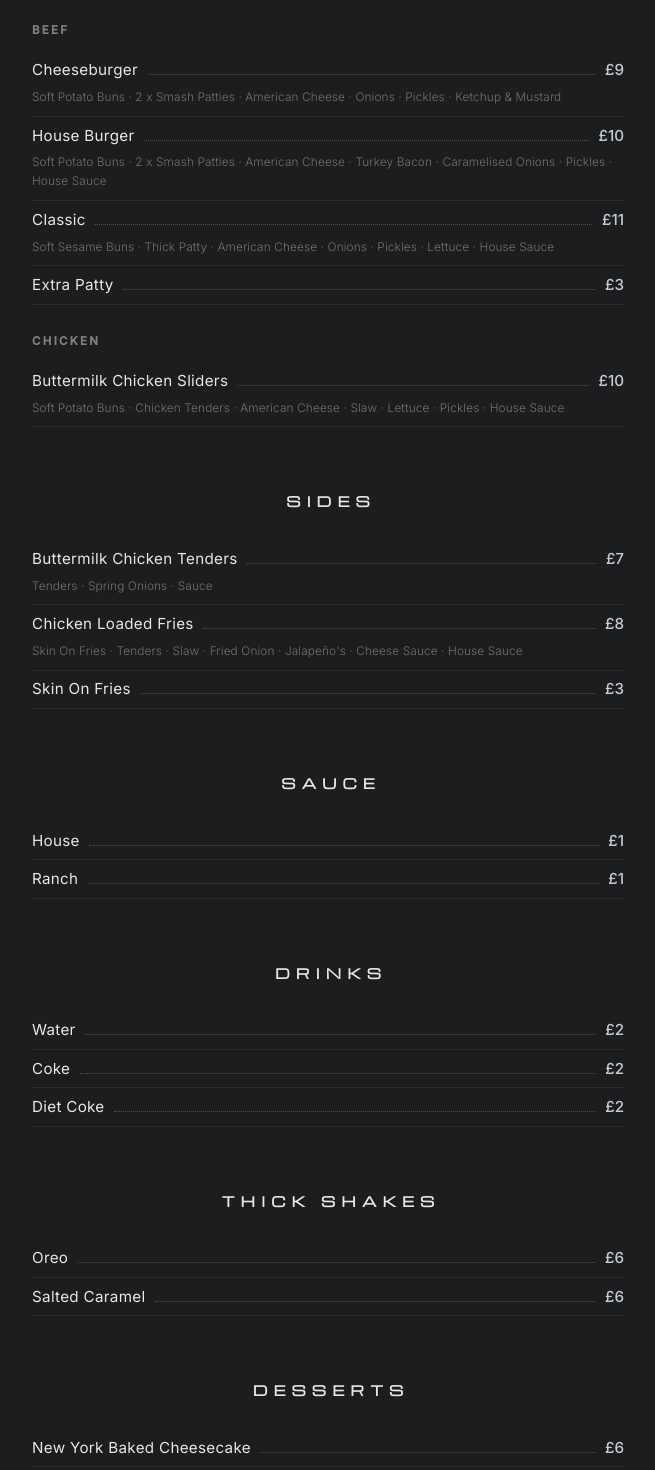
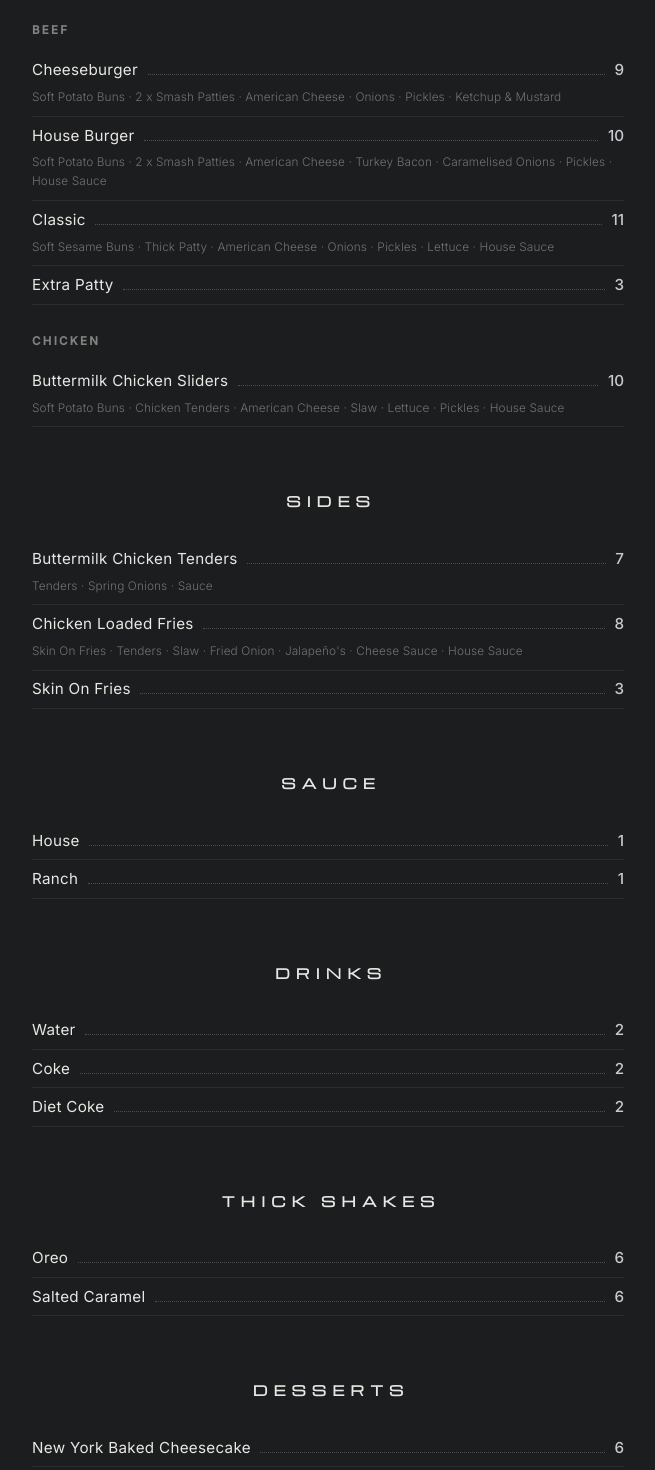
Before and after one commit to createweb7/spaceship, a Next.js app: page /menu in a window 1280 px wide. Shown: the part 200-1670 px from the top of the page, without its empty margins (312-967 px from the left). Built offline with nearby package versions, Linux system fonts and the light colour scheme.

Commit message:
Remove £ symbol and price disclaimer note from menu

```diff
--- a/app/menu/page.js
+++ b/app/menu/page.js
@@ -28,7 +28,7 @@ export default function Menu() {
               <div className="item-row">
                 <span className="name">Cheeseburger</span>
                 <span className="fill"></span>
-                <span className="price">£9</span>
+                <span className="price">9</span>
               </div>
               <p className="desc">
                 Soft Potato Buns · 2 x Smash Patties · American Cheese · Onions · Pickles · Ketchup
@@ -39,7 +39,7 @@ export default function Menu() {
               <div className="item-row">
                 <span className="name">House Burger</span>
                 <span className="fill"></span>
-                <span className="price">£10</span>
+                <span className="price">10</span>
               </div>
               <p className="desc">
                 Soft Potato Buns · 2 x Smash Patties · American Cheese · Turkey Bacon · Caramelised
@@ -50,7 +50,7 @@ export default function Menu() {
               <div className="item-row">
                 <span className="name">Classic</span>
                 <span className="fill"></span>
-                <span className="price">£11</span>
+                <span className="price">11</span>
               </div>
               <p className="desc">
                 Soft Sesame Buns · Thick Patty · American Cheese · Onions · Pickles · Lettuce ·
@@ -61,7 +61,7 @@ export default function Menu() {
               <div className="item-row">
                 <span className="name">Extra Patty</span>
                 <span className="fill"></span>
-                <span className="price">£3</span>
+                <span className="price">3</span>
               </div>
             </div>
           </div>
@@ -71,7 +71,7 @@ export default function Menu() {
               <div className="item-row">
                 <span className="name">Buttermilk Chicken Sliders</span>
                 <span className="fill"></span>
-                <span className="price">£10</span>
+                <span className="price">10</span>
               </div>
               <p className="desc">
                 Soft Potato Buns · Chicken Tenders · American Cheese · Slaw · Lettuce · Pickles ·
@@ -87,7 +87,7 @@ export default function Menu() {
             <div className="item-row">
               <span className="name">Buttermilk Chicken Tenders</span>
               <span className="fill"></span>
-              <span className="price">£7</span>
+              <span className="price">7</span>
             </div>
             <p className="desc">Tenders · Spring Onions · Sauce</p>
           </div>
@@ -95,7 +95,7 @@ export default function Menu() {
             <div className="item-row">
               <span className="name">Chicken Loaded Fries</span>
               <span className="fill"></span>
-              <span className="price">£8</span>
+              <span className="price">8</span>
             </div>
             <p className="desc">
               Skin On Fries · Tenders · Slaw · Fried Onion · Jalapeño&apos;s · Cheese Sauce · House
@@ -106,7 +106,7 @@ export default function Menu() {
             <div className="item-row">
               <span className="name">Skin On Fries</span>
               <span className="fill"></span>
-              <span className="price">£3</span>
+              <span className="price">3</span>
             </div>
           </div>
         </div>
@@ -117,14 +117,14 @@ export default function Menu() {
             <div className="item-row">
               <span className="name">House</span>
               <span className="fill"></span>
-              <span className="price">£1</span>
+              <span className="price">1</span>
             </div>
           </div>
           <div className="item">
             <div className="item-row">
               <span className="name">Ranch</span>
               <span className="fill"></span>
-              <span className="price">£1</span>
+              <span className="price">1</span>
             </div>
           </div>
         </div>
@@ -135,21 +135,21 @@ export default function Menu() {
             <div className="item-row">
               <span className="name">Water</span>
               <span className="fill"></span>
-              <span className="price">£2</span>
+              <span className="price">2</span>
             </div>
           </div>
           <div className="item">
             <div className="item-row">
               <span className="name">Coke</span>
               <span className="fill"></span>
-              <span className="price">£2</span>
+              <span className="price">2</span>
             </div>
           </div>
           <div className="item">
             <div className="item-row">
               <span className="name">Diet Coke</span>
               <span className="fill"></span>
-              <span className="price">£2</span>
+              <span className="price">2</span>
             </div>
           </div>
         </div>
@@ -160,14 +160,14 @@ export default function Menu() {
             <div className="item-row">
               <span className="name">Oreo</span>
               <span className="fill"></span>
-              <span className="price">£6</span>
+              <span className="price">6</span>
             </div>
           </div>
           <div className="item">
             <div className="item-row">
               <span className="name">Salted Caramel</span>
               <span className="fill"></span>
-              <span className="price">£6</span>
+              <span className="price">6</span>
             </div>
           </div>
         </div>
@@ -178,7 +178,7 @@ export default function Menu() {
             <div className="item-row">
               <span className="name">New York Baked Cheesecake</span>
               <span className="fill"></span>
-              <span className="price">£6</span>
+              <span className="price">6</span>
             </div>
           </div>
         </div>
@@ -187,7 +187,6 @@ export default function Menu() {
           Please speak to a member of staff about any allergies or intolerances before placing
           your order. Full allergen information is available on request.
         </p>
-        <p className="note">All prices in £ · Subject to change</p>
       </main>
 
       <footer>
```
